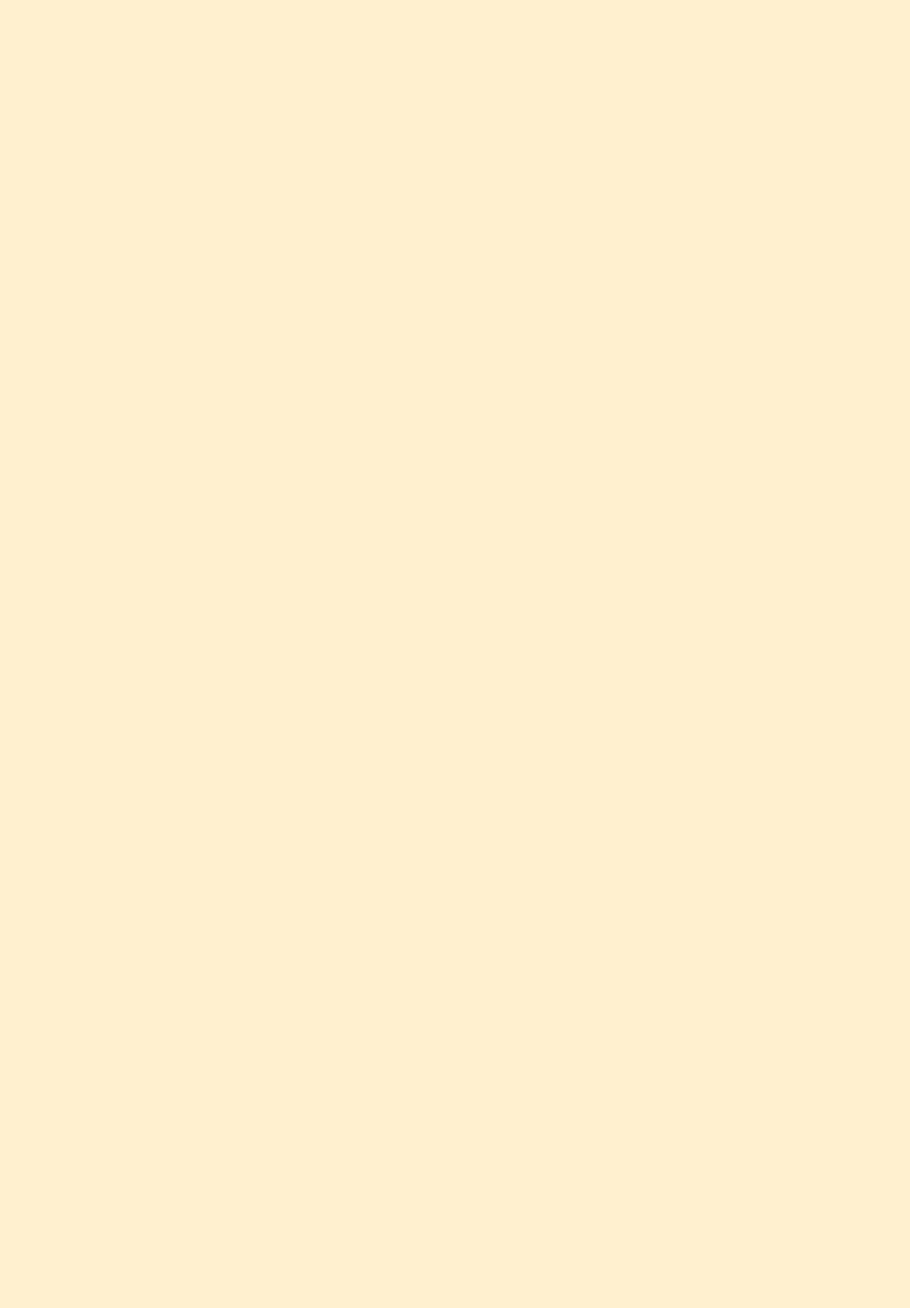
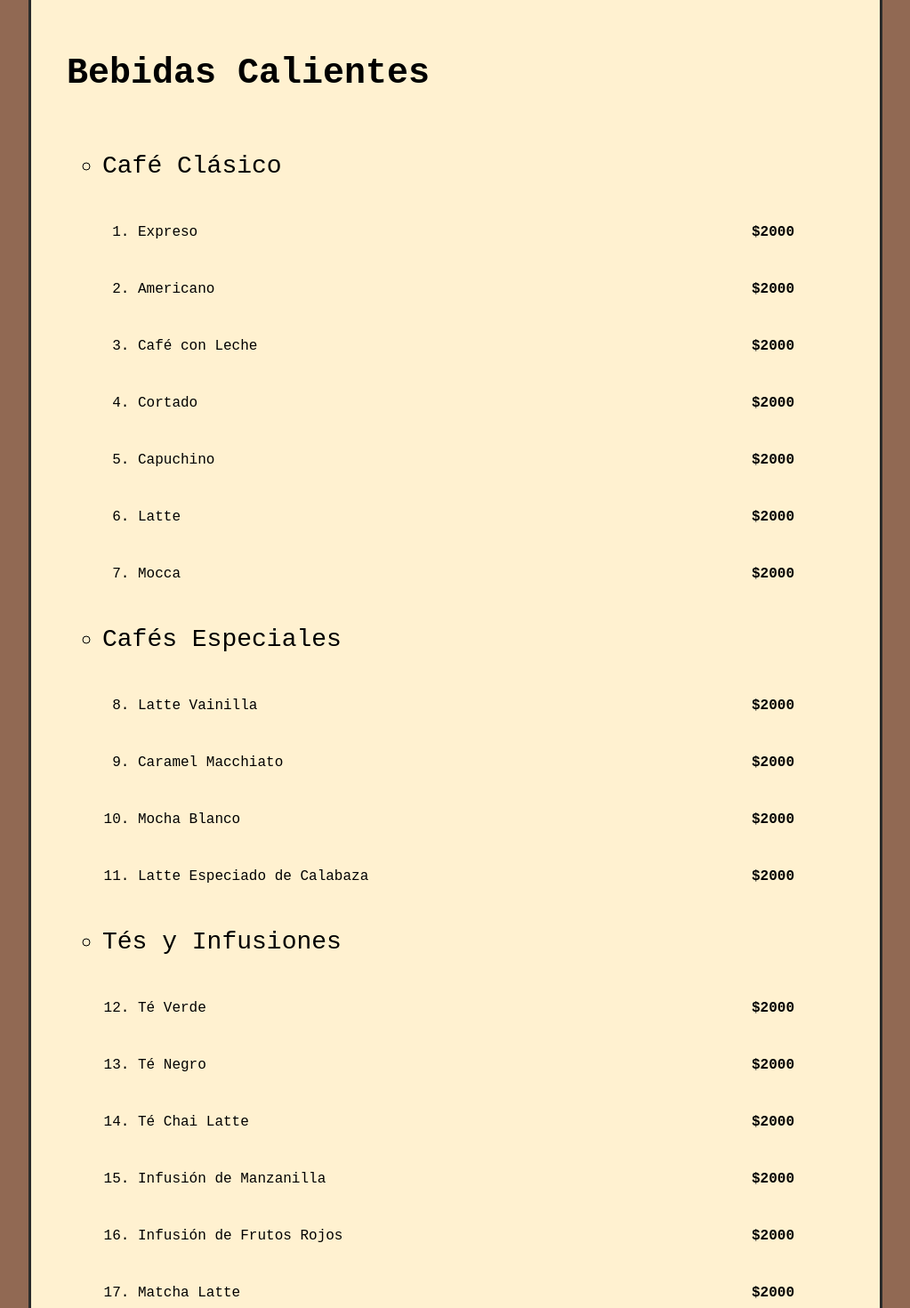
Before and after one commit to MaauroSaavedra/Grupo-ciu, a React (Vite) app in the folder segundo-parcial/: page / in a window 1280 px wide. Shown: the part 1330-2800 px from the top of the page at 89% size, without its empty margins (128-1151 px from the left). Before the commit the page ends 1006 px from the top, so only its background shows below. Built offline with nearby package versions, Linux system fonts and the light colour scheme.

Commit message:
agregue el menu

```diff
--- a/segundo-parcial/src/App.css
+++ b/segundo-parcial/src/App.css
@@ -110,10 +110,11 @@ h2{
 
 #menu{
   background-color: #916953;
+  padding: 1em 0;
 }
 
 #menu-box{
-  margin: 2em 4em;
+  margin: 2em 0em;
   font-family: 'Courier New', Courier, monospace;
 }
 
--- a/segundo-parcial/src/App.jsx
+++ b/segundo-parcial/src/App.jsx
@@ -2,6 +2,7 @@
 import './App.css'
 import CuadroTexto from './componentes/CuadroTexto'
 import Header from './componentes/Header'
+import Menu from './componentes/Menu'
 
 function App() {
 
@@ -19,16 +20,14 @@ function App() {
                 a los clientes a quedarse y disfrutar de su experiencia. La iluminación suave y la música de fondo crean una atmósfera relajante y propicia para la conversación
                 o simplemente para relajarse con un buen libro.
                 "
-        />
-
+      />
       <CuadroTexto
-        titulo="Historia"
-        texto = "Hace más de una década, en el centro de la ciudad, una pequeña cafetería abrió sus puertas bajo el nombre de
-        El Rincón del Aroma. Lo que muchos no saben es que esta acogedora cafetería fue creada por la abuela Tola,
-        una mujer apasionada por el café. Desde entonces, El Rincón del Aroma se ha convertido en un punto de encuentro popular,
-        donde la gente puede disfrutar de buena compañía y deliciosas bebidas en un ambiente acogedor y familiar."
-
-        />
+          titulo="Historia"
+          texto="Hace más de una década, en el centro de la ciudad, una pequeña cafetería abrió sus puertas bajo el nombre de El Rincón del Aroma. Lo que muchos no saben es que esta
+          acogedora cafetería fue creada por la abuela Tola, una mujer apasionada por el café. Desde entonces, El Rincón del Aroma se ha convertido en un punto de encuentro popular, donde
+          la gente puede disfrutar de buena compañía y deliciosas bebidas en un ambiente acogedor y familiar."
+      />
+      <Menu />
     </>
   )
 }
--- /dev/null
+++ b/segundo-parcial/src/componentes/Menu.jsx
@@ -0,0 +1,190 @@
+export default function Menu(){
+    return(
+        <>
+            <article id="menu">
+            <div id="menu-box">
+                <ul id="ul-menu">
+                    <h2>Menú</h2>
+                    <h3 class="h3-menu">Bebidas Calientes</h3>
+                    <ul>
+                        <li class="menu-title">Café Clásico</li>
+                        <ol class="">
+                            <div class="menu-item">
+                                <li>Expreso</li>
+                                <span>$2000</span>
+                            </div>
+                            <div class="menu-item">
+                                <li>Americano</li>
+                                <span>$2000</span>
+                            </div>
+                            <div class="menu-item">
+                                <li>Café con Leche</li>
+                                <span>$2000</span>
+                            </div>
+                            <div class="menu-item">
+                                <li>Cortado</li>
+                                <span>$2000</span>
+                            </div>
+                            <div class="menu-item">
+                                <li>Capuchino</li>
+                                <span>$2000</span>
+                            </div>
+                            <div class="menu-item">
+                                <li>Latte</li>
+                                <span>$2000</span>
+                            </div>
+                            <div class="menu-item">
+                                <li>Mocca</li>
+                                <span>$2000</span>
+                            </div>
+                        </ol>
+                        <li class="menu-title">Cafés Especiales</li>
+                        <ol start="8">
+                            <div class="menu-item">
+                                <li>Latte Vainilla</li>
+                                <span>$2000</span>
+                            </div>
+                            <div class="menu-item">
+                                <li>Caramel Macchiato</li>
+                                <span>$2000</span>
+                            </div>
+                            <div class="menu-item">
+                                <li>Mocha Blanco</li>
+                                <span>$2000</span>
+                            </div>
+                            <div class="menu-item">
+                                <li>Latte Especiado de Calabaza</li>
+                                <span>$2000</span>
+                            </div>
+                        </ol>
+                        <li class="menu-title">Tés y Infusiones</li>
+                        <ol start="12">
+                            <div class="menu-item">
+                                <li>Té Verde</li>
+                                <span>$2000</span>
+                            </div>
+                            <div class="menu-item">
+                                <li>Té Negro</li>
+                                <span>$2000</span>
+                            </div>
+                            <div class="menu-item">
+                                <li>Té Chai Latte</li>
+                                <span>$2000</span>
+                            </div>
+                            <div class="menu-item">
+                                <li>Infusión de Manzanilla</li>
+                                <span>$2000</span>
+                            </div>
+                            <div class="menu-item">
+                                <li>Infusión de Frutos Rojos</li>
+                                <span>$2000</span>
+                            </div>
+                            <div class="menu-item">
+                                <li>Matcha Latte</li>
+                                <span>$2000</span>
+                            </div>
+                        </ol>
+                    </ul>
+                    <h3 class="h3-menu">Bebidas Frías</h3>
+                    <ul>
+                        <li class="menu-title">Cafés Helados</li>
+                        <ol>
+                            <div class="menu-item">
+                                <li>Iced Coffee</li>
+                                <span>$2000</span>
+                            </div>
+                            <div class="menu-item">
+                                <li>Iced Latte</li>
+                                <span>$2000</span>
+                            </div>
+                            <div class="menu-item">
+                                <li>Iced Mocha</li>
+                                <span>$2000</span>
+                            </div>
+                        </ol>
+                        <li class="menu-title">Bebidas Refrescantes</li>
+                        <ol start="4">
+                            <div class="menu-item">
+                                <li>Limonada Casera</li>
+                                <span>$2000</span>
+                            </div>
+                            <div class="menu-item">
+                                <li>Té Helado de Durazno</li>
+                                <span>$2000</span>
+                            </div>
+                            <div class="menu-item">
+                                <li>Agua de Coco</li>
+                                <span>$2000</span>
+                            </div>
+                            <div class="menu-item">
+                                <li>Smoothies de Frutas</li>
+                                <span>$2000</span>
+                            </div>
+                        </ol>
+                    </ul>
+                    <h3 class="h3-menu">Pasteles y Postres</h3>
+                    <ul>
+                        <li class="menu-title">Recién Horneados</li>
+                        <ol>
+                            <div class="menu-item">
+                                <li>Croissants</li>
+                                <span>$2000</span>
+                            </div>
+                            <div class="menu-item">
+                                <li>Muffins</li>
+                                <span>$2000</span>
+                            </div>
+                            <div class="menu-item">
+                                <li>Scones con Mermelada</li>
+                                <span>$2000</span>
+                            </div>
+                        </ol>
+                        <li class="menu-title">Dulces</li>
+                        <ol start="4">
+                            <div class="menu-item">
+                                <li>Brownies</li>
+                                <span>$2000</span>
+                            </div>
+                            <div class="menu-item">
+                                <li>Chocotorta</li>
+                                <span>$2000</span>
+                            </div>
+                            <div class="menu-item">
+                                <li>Tarta de Queso</li>
+                                <span>$2000</span>
+                            </div>
+                            <div class="menu-item">
+                                <li>Pastel de Zanahoria</li>
+                                <span>$2000</span>
+                            </div>
+                            <div class="menu-item">
+                                <li>Galletitas con Chips de Chocolate</li>
+                                <span>$2000</span>
+                            </div>
+                        </ol>
+                        <li class="menu-title">Sándwiches y Bocadillos</li>
+                        <ol start="9">
+                            <div class="menu-item">
+                                <li>Sánguche de Jamon y Queso</li>
+                                <span>$2000</span>
+                            </div>
+                            <div class="menu-item">
+                                <li>Panini de Jamón y Queso</li>
+                                <span>$2000</span>
+                            </div>
+                            <div class="menu-item">
+                                <li>Bagel con Salmón Ahumado y Queso Crema</li>
+                                <span>$2000</span>
+                            </div>
+                            <div class="menu-item">
+                                <li>Tostada de Palta</li>
+                                <span>$2000</span>
+                            </div>
+                        </ol>
+                    </ul>
+                </ul>
+            </div>
+        </article>
+    </>
+    )
+}
```
